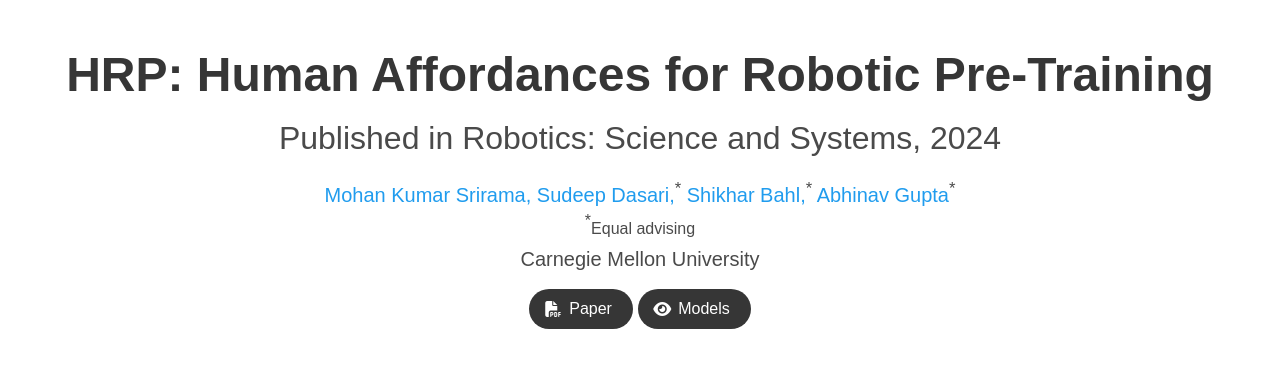
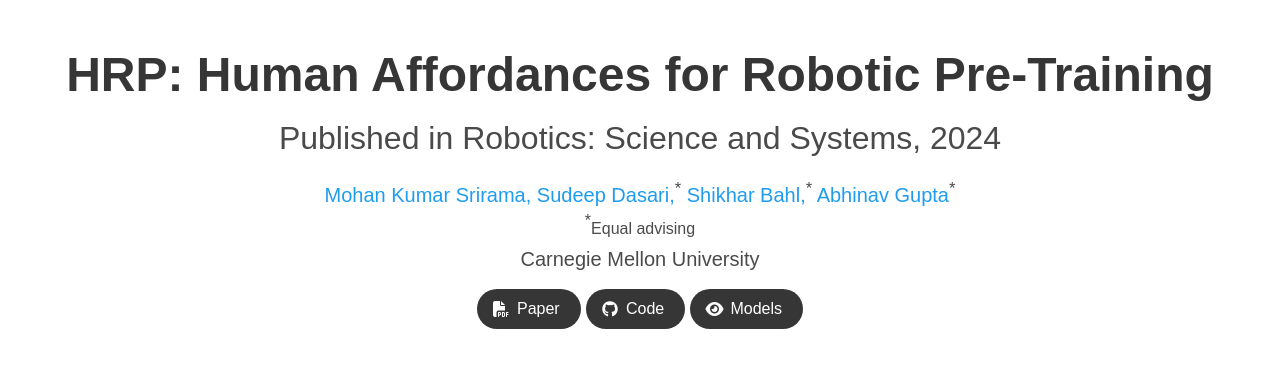
Before and after one commit to hrp-robot/hrp-robot.github.io, a plain HTML site: page index.html in a window 1280 px wide. Shown: the top 379 px of the page. Drawn offline with nearby package versions, Linux system fonts and the light colour scheme; some icons are missing; a web font is replaced by a local one.

Commit message:
update hrp code link

```diff
--- a/index.html
+++ b/index.html
@@ -130,15 +130,15 @@
                 </a>
               </span> -->
               <!-- TODO Code -->
-              <!-- <span class="link-block">
-                <a href="https://github.com/SudeepDasari/data4robotics"
+              <span class="link-block">
+                <a href="https://github.com/SudeepDasari/data4robotics/tree/hrp_release"
                    class="external-link button is-normal is-rounded is-dark">
                   <span class="icon">
                       <i class="fab fa-github"></i>
                   </span>
                   <span>Code</span>
                   </a>
-              </span> -->
+              </span>
               <!-- TODO Models-->
               <span class="link-block">
                 <a href="https://www.cs.cmu.edu/~data4robotics/release/hrp/"
```
